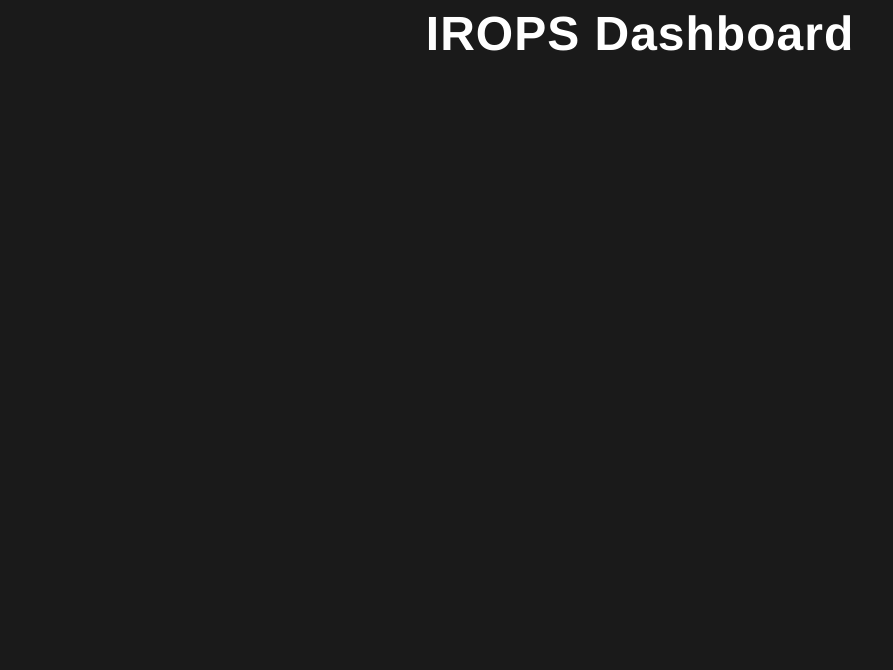
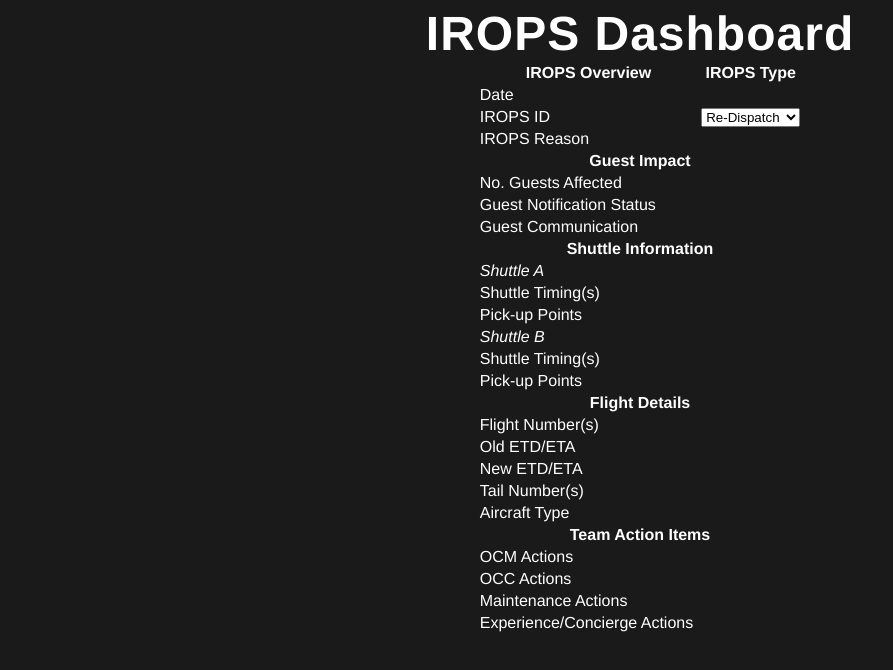
Before and after one commit to ahmed-jumale1/aeroiropsdashboard, a plain HTML site: page index.html in a window 1280 px wide. Shown: the part 52-722 px from the top of the page, without its empty margins (0-893 px from the left). Drawn offline with Linux system fonts and the light colour scheme; sample sign-in values are in the browser's storage.

Commit message:
Update index.html

```diff
--- a/index.html
+++ b/index.html
@@ -16,6 +16,56 @@
         <img src="assets/images/aero-logo.svg" alt="Aero Logo" class="logo">
     </div>
 
+    <div class="irops-container">
+    <table class="irops-table">
+        <tr>
+            <th colspan="2">IROPS Overview</th>
+            <th>IROPS Type</th>
+        </tr>
+        <tr>
+            <td>Date</td>
+            <td></td>
+            <td rowspan="3">
+                <select>
+                    <option>Re-Dispatch</option>
+                    <option>Weather</option>
+                    <option>Maintenance</option>
+                    <option>Other</option>
+                </select>
+            </td>
+        </tr>
+        <tr><td>IROPS ID</td><td></td></tr>
+        <tr><td>IROPS Reason</td><td></td></tr>
+
+        <tr><th colspan="3">Guest Impact</th></tr>
+        <tr><td>No. Guests Affected</td><td colspan="2"></td></tr>
+        <tr><td>Guest Notification Status</td><td colspan="2"></td></tr>
+        <tr><td>Guest Communication</td><td colspan="2"></td></tr>
+
+        <tr><th colspan="3">Shuttle Information</th></tr>
+        <tr><td colspan="3"><em>Shuttle A</em></td></tr>
+        <tr><td>Shuttle Timing(s)</td><td colspan="2"></td></tr>
+        <tr><td>Pick-up Points</td><td colspan="2"></td></tr>
+        <tr><td colspan="3"><em>Shuttle B</em></td></tr>
+        <tr><td>Shuttle Timing(s)</td><td colspan="2"></td></tr>
+        <tr><td>Pick-up Points</td><td colspan="2"></td></tr>
+
+        <tr><th colspan="3">Flight Details</th></tr>
+        <tr><td>Flight Number(s)</td><td colspan="2"></td></tr>
+        <tr><td>Old ETD/ETA</td><td colspan="2"></td></tr>
+        <tr><td>New ETD/ETA</td><td colspan="2"></td></tr>
+        <tr><td>Tail Number(s)</td><td colspan="2"></td></tr>
+        <tr><td>Aircraft Type</td><td colspan="2"></td></tr>
+
+        <tr><th colspan="3">Team Action Items</th></tr>
+        <tr><td>OCM Actions</td><td colspan="2"></td></tr>
+        <tr><td>OCC Actions</td><td colspan="2"></td></tr>
+        <tr><td>Maintenance Actions</td><td colspan="2"></td></tr>
+        <tr><td>Experience/Concierge Actions</td><td colspan="2"></td></tr>
+    </table>
+</div>
+
+
     <script>
         window.onload = function() {
             const token = localStorage.getItem("google_token");
```
